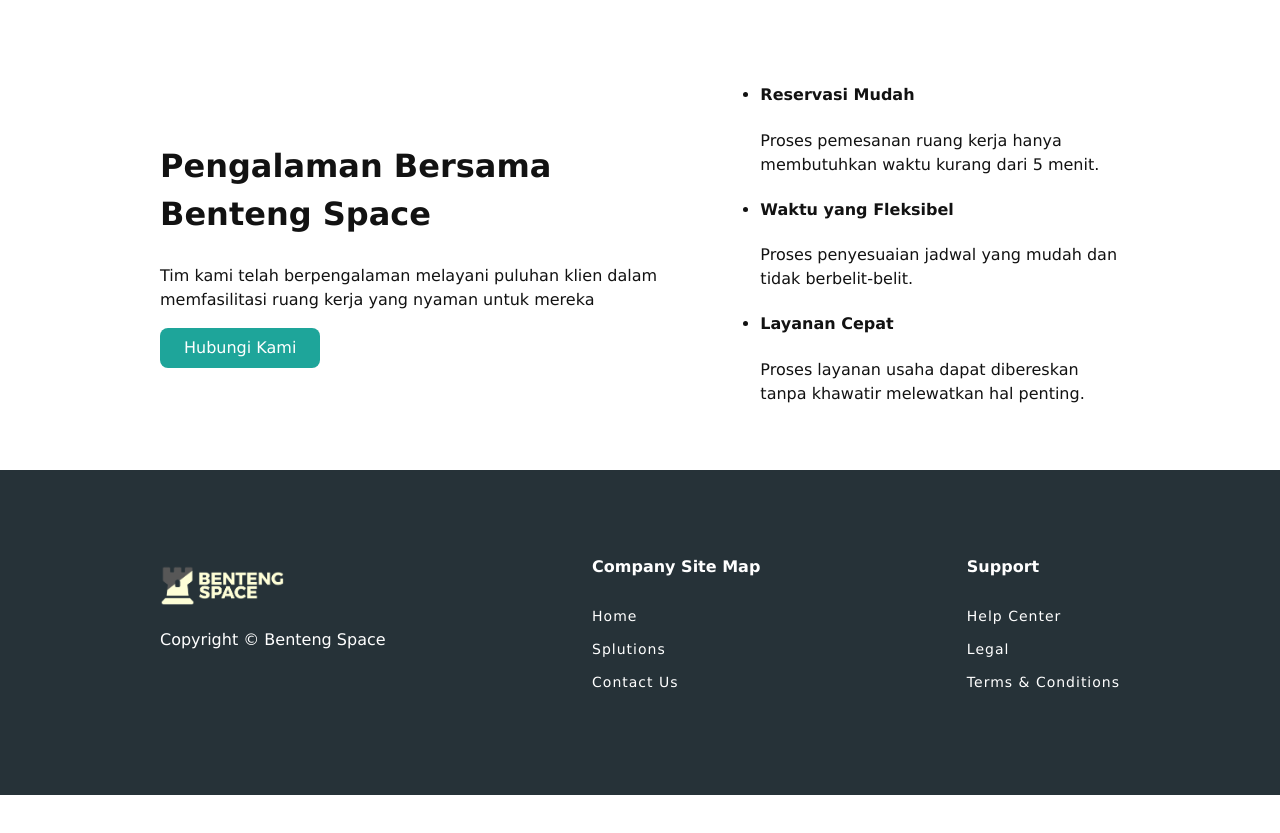
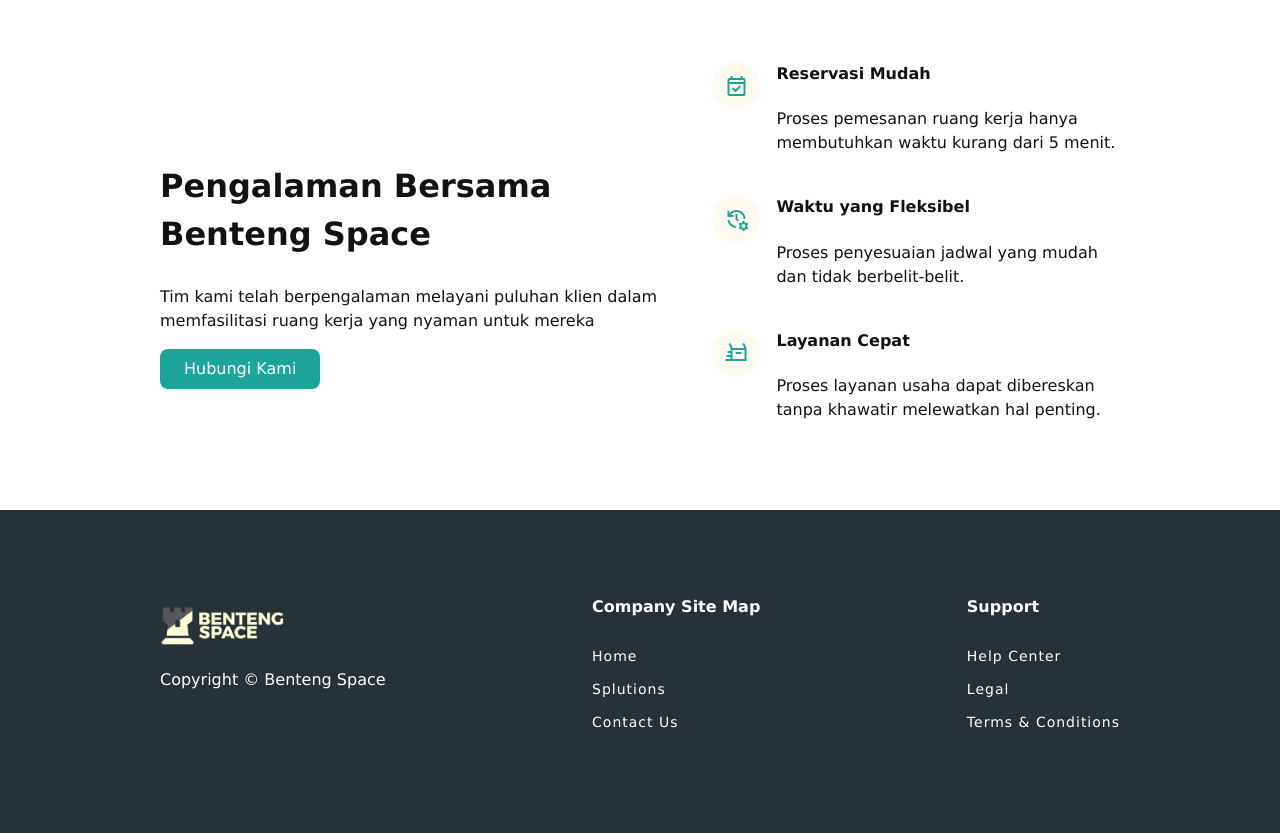
Before and after one commit to bentengspace/bentengspace.github.io, a plain HTML site: page index.html in a window 1280 px wide. Shown: the part 1047-1880 px from the top of the page. Before the commit the page ends 1842 px from the top, so only its background shows below. Drawn offline with nearby package versions, Linux system fonts and the light colour scheme.

Commit message:
html landing finish

```diff
--- a/index.html
+++ b/index.html
@@ -6,6 +6,7 @@
     <meta name="viewport" content="width=device-width, initial-scale=1.0">
     <title>Benteng Space - Virtual Office & Coworking Space</title>
     <link rel="stylesheet" href="./style.css">
+    <link rel="stylesheet" href="https://fonts.googleapis.com/css2?family=Material+Symbols+Outlined:opsz,wght,FILL,GRAD@24,400,0,0" />
 </head>
 <body>
     <header>
@@ -108,16 +109,37 @@
                 <div class="cta-content">
                     <ul>
                         <li>
+                            <div class="flex-container top">
+                                <span class="material-symbols-outlined">
+                                    event_available
+                                </span>
+                                <div class="cta-text">
                                     <h4>Reservasi Mudah</h4>
                                     <p>Proses pemesanan ruang kerja hanya membutuhkan waktu kurang dari 5 menit.</p>
+                                </div>
+                            </div>
                         </li>
                         <li>
+                            <div class="flex-container top">
+                                <span class="material-symbols-outlined">
+                                    manage_history
+                                </span>
+                                <div class="cta-text">
                                     <h4>Waktu yang Fleksibel</h4>
                                     <p>Proses penyesuaian jadwal yang mudah dan tidak berbelit-belit.</p>
+                                </div>
+                            </div>
                         </li>
                         <li>
+                            <div class="flex-container top">
+                                <span class="material-symbols-outlined">
+                                    quick_reorder
+                                </span>
+                                <div class="cta-text">
                                     <h4>Layanan Cepat</h4>
                                     <p>Proses layanan usaha dapat dibereskan tanpa khawatir melewatkan hal penting.</p>
+                                </div>
+                            </div>
                         </li>
                     </ul>
                 </div>
--- a/style.css
+++ b/style.css
@@ -106,6 +106,28 @@
 .cta-content {
     padding: 3rem 0;
 }
+.call-to-action ul {
+    padding: 0;
+    margin: 0;
+    list-style: none;
+}
+.call-to-action li {
+    margin-bottom: 1.5rem;
+}
+.call-to-action ul li .material-symbols-outlined {
+    height: 3rem;
+    width: 3rem;
+    min-width: 3rem;
+    line-height: 3rem;
+    text-align: center;
+    border-radius: 50%;
+    display: block;
+    background-color: floralwhite;
+    color: #1EA59A;
+}
+.call-to-action h4 {
+    margin-top: 0;
+}
 
 a, a:visited {
     text-decoration: none;
```
Lines whose indentation alone changed are shown as unchanged.
